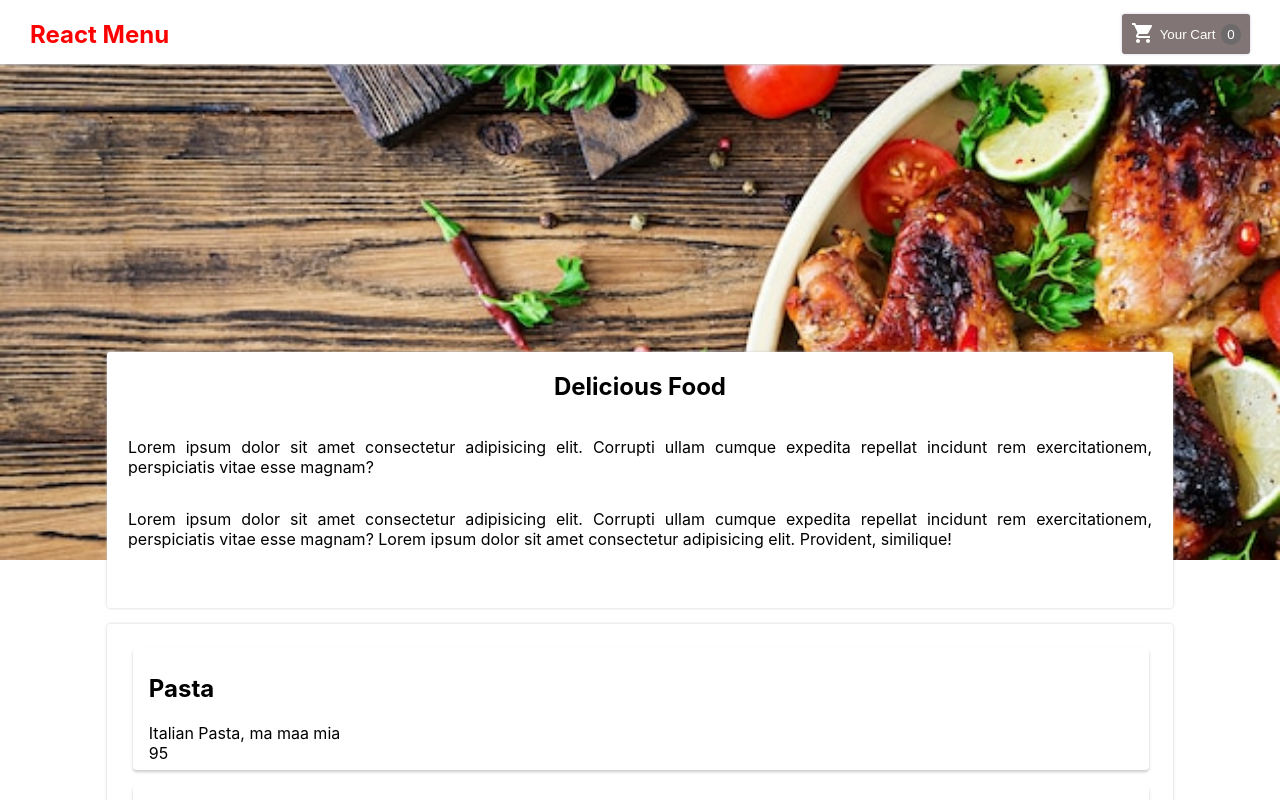
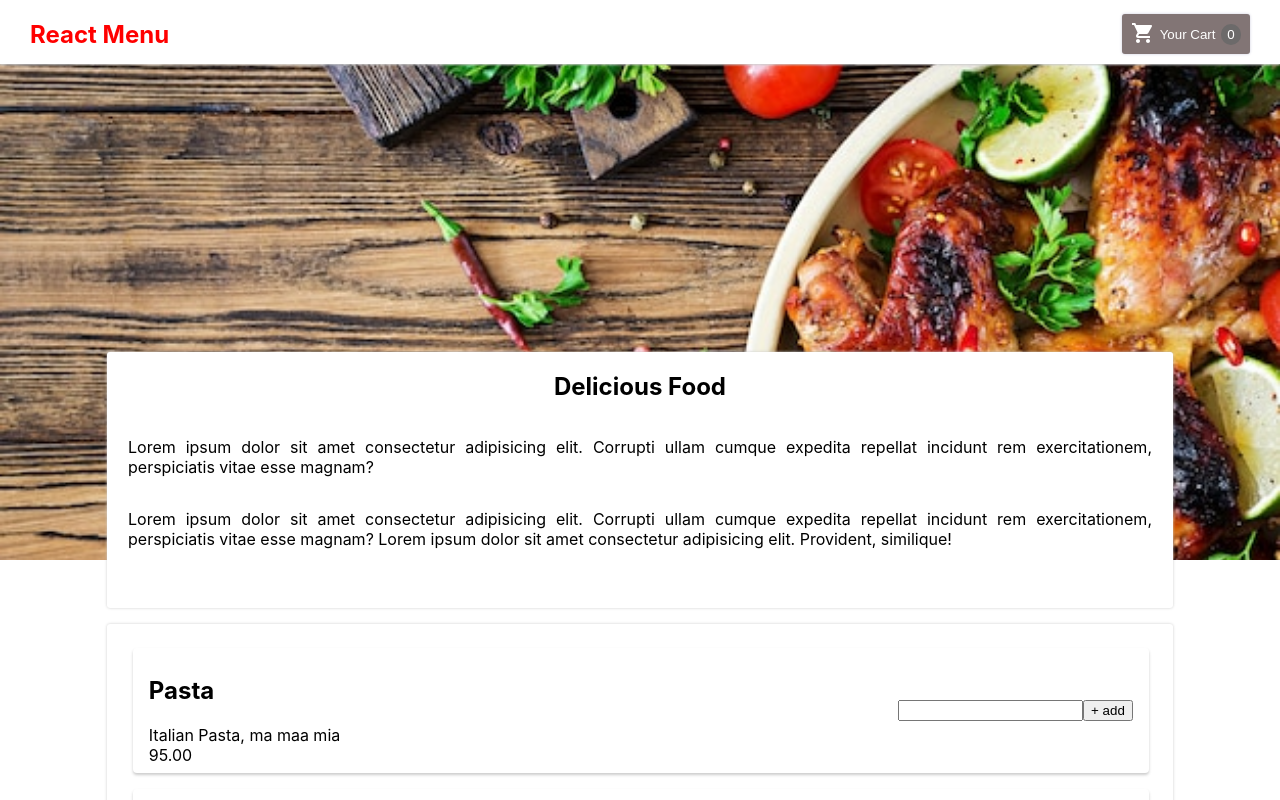
Before and after one commit to safi-n/food-menu, a React (Create React App) app: page / in a window 1280 px wide. Shown: the top 800 px of the page. Built offline with nearby package versions, Linux system fonts and the light colour scheme; the HTML template or start-up script is replaced by a standard one.

Commit message:
FEAT: Meal form added to the project & styled.

```diff
--- /dev/null
+++ b/src/components/Meals/MealItem/MealForm.jsx
@@ -0,0 +1,13 @@
+import React from "react";
+import classes from "./mealItem.module.css";
+
+const MealForm = props => {
+  return (
+    <form className={classes['input-form']}>
+      <input type="text" />
+      <button>+ add</button>
+    </form>
+  );
+};
+
+export default MealForm;
--- a/src/components/Meals/MealItem/MealItem.jsx
+++ b/src/components/Meals/MealItem/MealItem.jsx
@@ -1,14 +1,18 @@
 import React from 'react'
+import MealForm from './MealForm'
 import classes from './mealItem.module.css'
 const MealItem = props => {
+  const price = props.price.toFixed(2)
   return (
     <li className={classes['meal-item']}>
       <div>
         <h2>{props.name}</h2>
         <div>{props.description}</div>
-        <div>{props.price}</div>
+        <div>{price}</div>
       </div>
-      <div></div>
+      <div>
+        <MealForm />
+      </div>
     </li>
   )
 }
--- a/src/components/Meals/MealItem/mealItem.module.css
+++ b/src/components/Meals/MealItem/mealItem.module.css
@@ -4,7 +4,14 @@
   list-style: none;
   width: 100%;
   margin-left: -2.2rem;
-  padding: 0.4rem 1rem;
+  padding: 0.5rem 1rem;
   margin-bottom: 1rem;
   border-radius: 4px;
+  display: flex;
+  justify-content: space-between;
+  align-items: center;
 }
+
+.input-form {
+
+}
```
